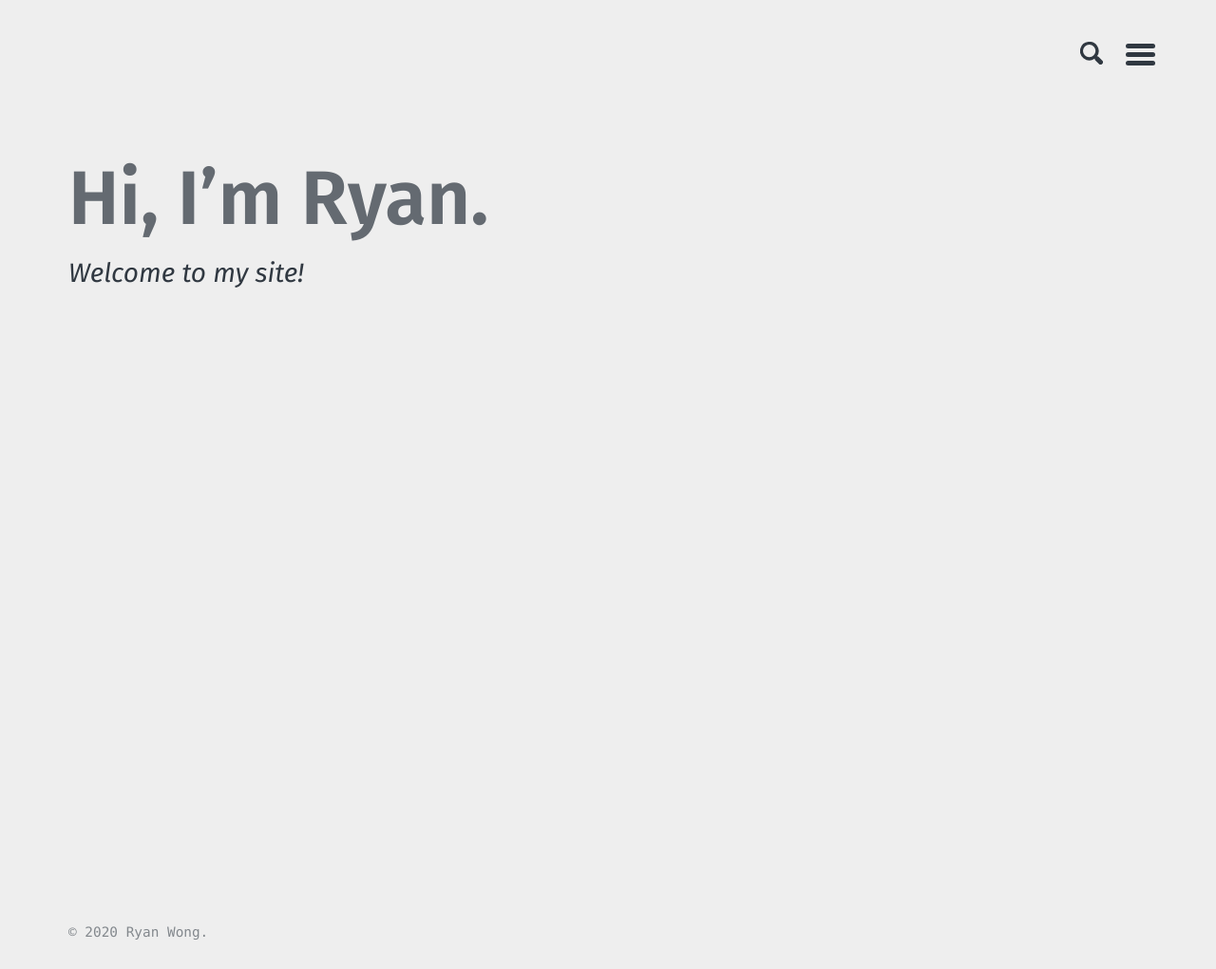
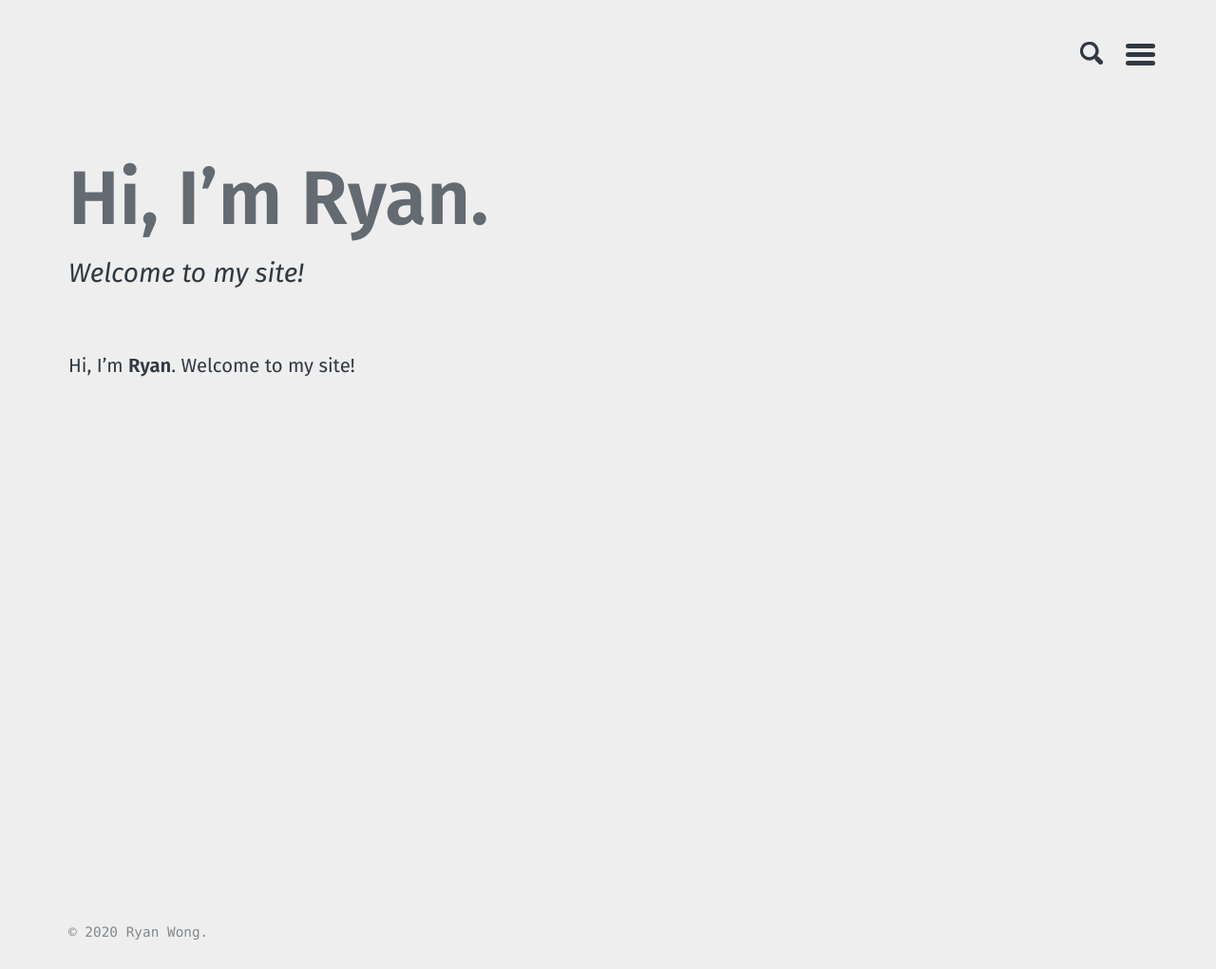
Before and after one commit to ryanwonghc/ryanwonghc.github.io, a Jekyll site: the page built from index.md, in a window 1280 px wide. Shown: the whole page at 95% size. Built offline with Jekyll 4.4.1, drawn with Linux system fonts in a browser that asks for light colours.

Commit message:
home page design

```diff
--- a/index.md
+++ b/index.md
@@ -5,10 +5,9 @@ permalink: /
 alt_title: "Hi, I'm Ryan."
 sub_title: "Welcome to my site!"
 
-#introduction: |
-  #Any intro text goes here.
-  #Can split into multiple rows
-  #<br>
-  #Can include line breaks
+introduction: |
+  <br>
+  Hi, I'm **Ryan**.
+  Welcome to my site!
 
 ---
```
